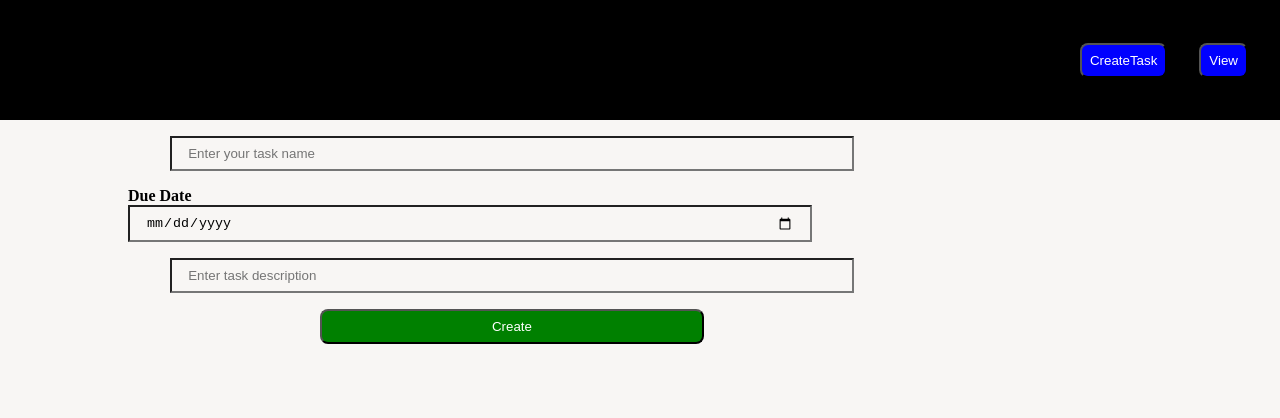
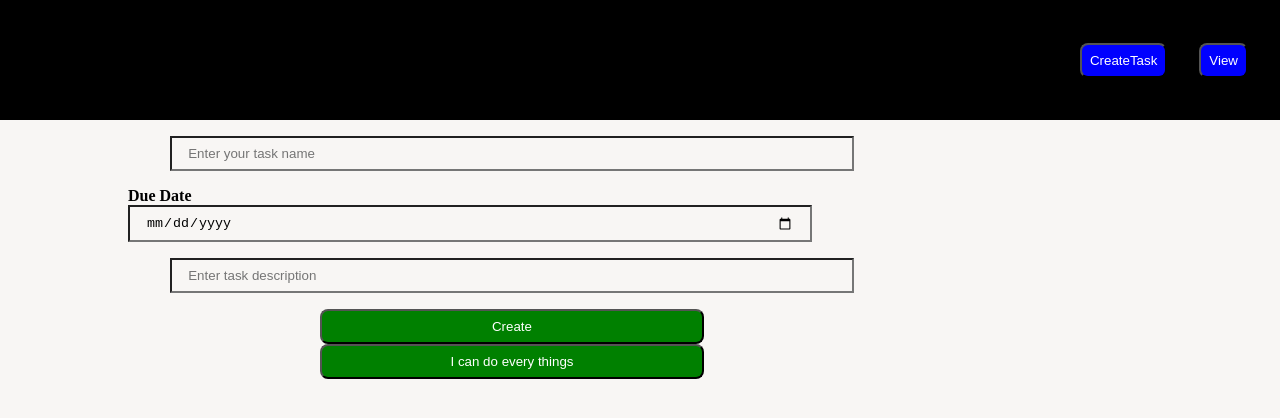
Before and after one commit to sahiba2503/TodoTasks, a React (Vite) app: page /Manage in a window 1280 px wide. Shown: the top 418 px of the page. Built offline with nearby package versions, Linux system fonts and the light colour scheme.

Commit message:
use custom hook

```diff
--- a/src/assets/component/ManageTasks.jsx
+++ b/src/assets/component/ManageTasks.jsx
@@ -1,4 +1,6 @@
+import useToggle from "./useToggle";
 function ManageTasks(props) {
+  let [value,toggle] = useToggle();
   return (
     <div className='manageTasks'>
       <input
@@ -31,6 +33,7 @@ function ManageTasks(props) {
       />
 
       <button onClick={props.CreateButtonClicked}>Create</button>
+      <button onClick={toggle}>{value?"I am filing fresh":"I can do every things"}</button>
     </div>
   );
 }
--- /dev/null
+++ b/src/assets/component/useToggle.js
@@ -0,0 +1,10 @@
+import { useState } from "react";
+function useToggle() {
+  let [value, setValue] = useState(false);
+
+  const toggle = () => {
+    setValue((prev) => !prev);
+  };
+  return [value, toggle];
+}
+export default useToggle;
```
